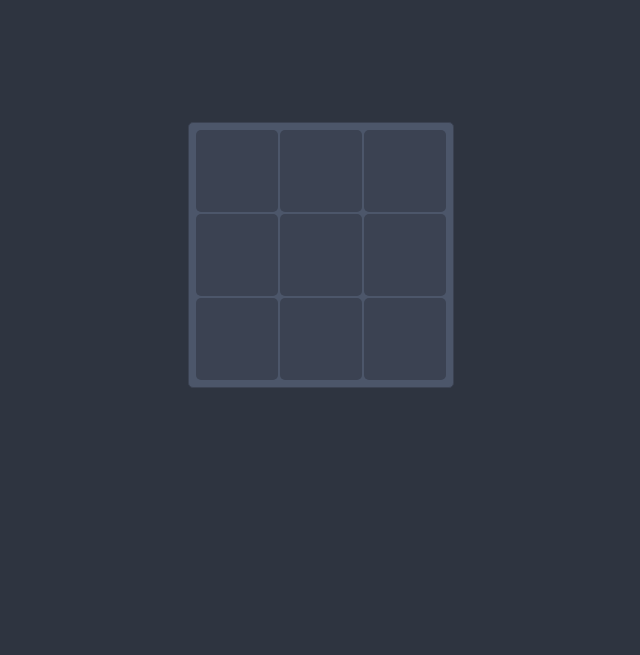
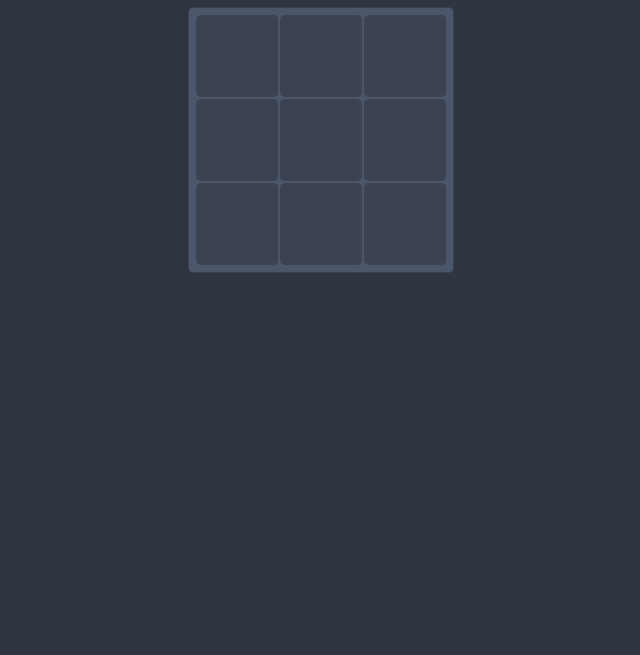
Before and after one commit to flyingpeakock/tic-tac-toe, a plain HTML site: page index.html in a window 1280 px wide. Shown: the part 145-800 px from the top of the page, without its empty margins (319-959 px from the left). Drawn offline with Linux system fonts and the light colour scheme.

Commit message:
fixed up style a little bit

```diff
--- a/style.css
+++ b/style.css
@@ -5,17 +5,24 @@ body {
     background-color: #2e3440;
     color: #d8dee9;
     text-align: center;
+    display: flex;
+    padding: 5%;
+}
+div {
+    flex: 1;
 }
 table {
-    position: absolute;
-    left: 50%;
-    top: 50%;
-    -webkit-transform: translate(-50%, -50%);
-    transform: translate(-50%, -50%);
+    margin: auto auto;
     border: 1px solid #3b4252;
     border-radius: 5px;
     background-color: #4c566a;
     padding: 5px;
+}
+.winner {
+    background-color: #b48ead;
+    border-radius: 8px;
+    margin: auto auto;
+    width: 260px;
 }
 td {
     font-size: xx-large;
```
